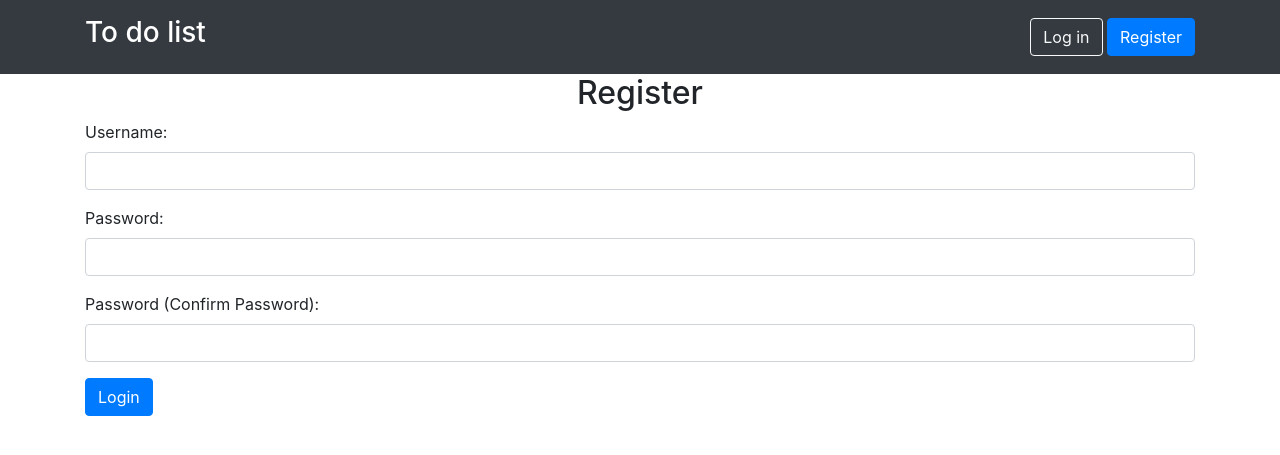
After one commit to oneetnwt/todolist, a Flask app: page /auth/register in a window 1280 px wide. The commit adds this page. Shown: the top 455 px of the page. Run offline with Flask 3, Linux system fonts and the light colour scheme.

Commit message:
added templates and updates auth.py and views.py

```diff
--- a/app/__init__.py
+++ b/app/__init__.py
@@ -9,7 +9,9 @@ def create_app():
     app.config['SECRET_KEY'] = secret_key
 
     from .auth import auth
+    from .views import views
 
-    app.register_blueprint(auth, url_prefix='/')
+    app.register_blueprint(auth, url_prefix='/auth')
+    app.register_blueprint(views, url_prefix='/')
 
     return app
--- a/app/auth.py
+++ b/app/auth.py
@@ -2,6 +2,17 @@ from flask import Blueprint, render_template, request, redirect, url_for, flash
 
 auth = Blueprint('auth', __name__)
 
-@auth.route('/', methods=['GET', 'POST'])
+@auth.route('/login', methods=['GET', 'POST'])
 def login():
-    return 'Hello World'
+    return render_template('login.html')
+
+@auth.route('/register', methods=['GET', 'POST'])
+def register():
+    if request.method == 'POST':
+        username = request.form.get('username')
+        password = request.form.get('password')
+        password2 = request.form.get('password1')
+
+        if password == password2:
+            return "Password match"
+    return render_template('register.html')
--- /dev/null
+++ b/app/templates/index.html
@@ -0,0 +1 @@
+{% extends "layout.html" %}
--- a/app/templates/layout.html
+++ b/app/templates/layout.html
@@ -3,10 +3,44 @@
 <head>
     <meta charset="UTF-8">
     <meta name="viewport" content="width=device-width, initial-scale=1.0">
+    <link rel="stylesheet" href="https://cdn.jsdelivr.net/npm/bootstrap@4.1.3/dist/css/bootstrap.min.css" integrity="sha384-MCw98/SFnGE8fJT3GXwEOngsV7Zt27NXFoaoApmYm81iuXoPkFOJwJ8ERdknLPMO" crossorigin="anonymous">
     <title>{% block title %} To Do List {% endblock %}</title>
 </head>
 <body>
+  <header class="p-3 bg-dark text-white">
+    <div class="container d-flex flex-wrap justify-content-center justify-content-lg-between">
+      <div class="nav col-12 col-lg-auto mb-2 justify-content-start mb-md-0">
+        <ul class="nav col-12 col-lg-auto me-lg-auto mb-2 justify-content-center mb-md-0">
+          <a class="h3 text-decoration-none hovered-none" href="{{ url_for('views.index') }}">To do list</a>
+        </ul>
+      </div>
+       <div class="d-flex flex-wrap align-items-center justify-content-center justify-content-lg-start">
+        <div class="text-end">
+        {% if true %}
+          <a class="btn btn-outline-light me-2" href="{{ url_for('auth.login') }}">Log in</a>
+          <a class="btn btn-primary" href="{{ url_for('auth.register') }}">Register</a>
+        {% else %}
+          <input class="btn btn-danger" value="Log out">
+        {% endif %}
+        </div>
+      </div>
+    </div>
+  </header>
+   {% with messages = get_flashed_messages(with_categories=true) %}
+    {% if messages %}
+      {% for category, message in messages %}
+        {% if category =='error' %}
+          <div class="alert alert-danger" role="alert">
+          {{ message }}
+          </div>
+        {% endif %}
+      {% endfor %}
+    {% endif %}
+  {% endwith %}
     {% block content %}
     {% endblock %}
+    <script src="https://code.jquery.com/jquery-3.3.1.slim.min.js" integrity="sha384-q8i/X+965DzO0rT7abK41JStQIAqVgRVzpbzo5smXKp4YfRvH+8abtTE1Pi6jizo" crossorigin="anonymous"></script>
+  <script src="https://cdn.jsdelivr.net/npm/popper.js@1.14.3/dist/umd/popper.min.js" integrity="sha384-ZMP7rVo3mIykV+2+9J3UJ46jBk0WLaUAdn689aCwoqbBJiSnjAK/l8WvCWPIPm49" crossorigin="anonymous"></script>
+  <script src="https://cdn.jsdelivr.net/npm/bootstrap@4.1.3/dist/js/bootstrap.min.js" integrity="sha384-ChfqqxuZUCnJSK3+MXmPNIyE6ZbWh2IMqE241rYiqJxyMiZ6OW/JmZQ5stwEULTy" crossorigin="anonymous"></script>
 </body>
 </html>
--- /dev/null
+++ b/app/templates/register.html
@@ -0,0 +1,24 @@
+{% extends "layout.html" %}
+
+{% block title %}Login{% endblock %}
+
+{% block content %}
+    <div class="container">
+        <h2 class="text-center">Register</h2>
+        <form action="{{ url_for('auth.register') }}" method="POST">
+            <div class="form-group">
+                <label for="username">Username:</label>
+                <input type="text" class="form-control" id="username" name="username" required>
+            </div>
+            <div class="form-group">
+                <label for="password">Password:</label>
+                <input type="password" class="form-control" id="password" name="password" required>
+            </div>
+            <div class="form-group">
+                <label for="password1">Password (Confirm Password):</label>
+                <input type="password" class="form-control" id="password" name="password1" required>
+            </div>
+            <button type="submit" class="btn btn-primary">Login</button>
+        </form>
+    </div>
+{% endblock %}
```
Also changed, not shown: app/templates/login.html (added, +20 -0 lines), app/views.py (added, +7 -0 lines).
